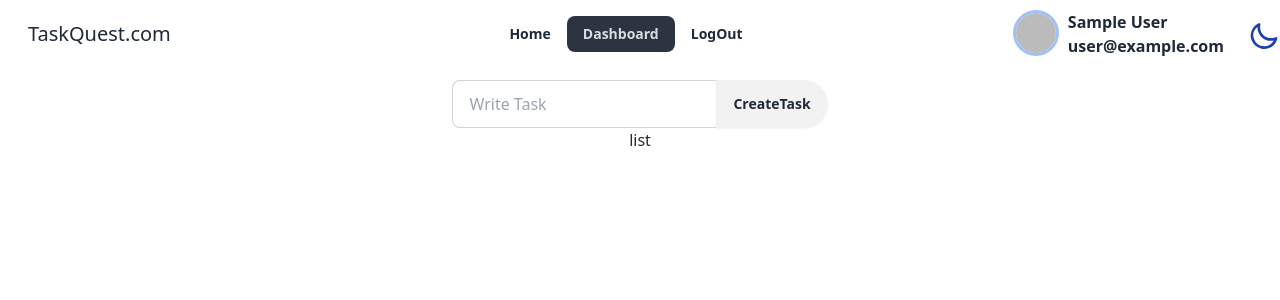
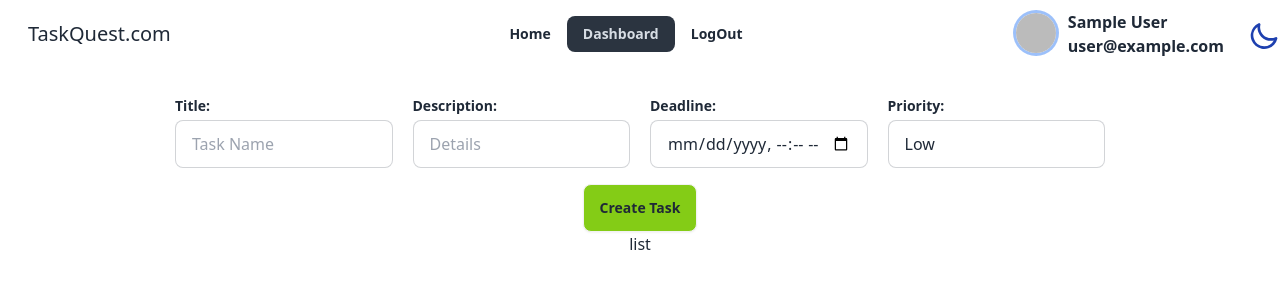
Before and after one commit to miranibrahim/Task-Management-Client, a React (Vite) app: page /dashboard in a window 1280 px wide. Shown: the top 300 px of the page. Built offline with nearby package versions, Linux system fonts and the light colour scheme; no server answers; sample sign-in values are in the browser's storage.

Commit message:
react hook form integrated

```diff
--- a/src/Component/AddTaskModal/CreateTask.jsx
+++ b/src/Component/AddTaskModal/CreateTask.jsx
@@ -1,54 +1,91 @@
 import { useContext } from "react";
-
 import useAxiosPublic from "../../Hooks/useAxiosPublic";
 import { AuthContext } from "../../Provider/AuthProvider";
 import toast, { Toaster } from "react-hot-toast";
+import { useForm } from "react-hook-form";
 
 const CreateTask = () => {
   const user = useContext(AuthContext);
   const axiosPublic = useAxiosPublic();
+  const { register, handleSubmit, reset } = useForm();
 
-  const handleSubmit = async (e) => {
-    e.preventDefault();
-    const form = e.target;
-    const taskName = form.task.value;
-    console.log(taskName);
-    if(taskName.length<3)
-    return toast.error("At least 3 character needed.");
-
+  const onSubmit = async (data) => {
+    console.log(data);
     const task = {
-      taskName: taskName,
+      title: data.title,
+      description: data.description,
+      deadline: data.deadline,
+      priority: data.priority,
       status: "todo",
       userEmail: user.user.email,
     };
-
-    try {
     const taskResult = await axiosPublic.post("/tasks", task);
     console.log(taskResult);
 
     if (taskResult.data.insertedId) {
       toast.success("Task Added Successfully");
-        form.reset();
-      }
-    } catch (error) {
-      console.error("Error submitting task:", error);
+      reset();
     }
   };
 
   return (
-    <div>
+    <div className="w-full mx-auto">
       <Toaster position="top-right" reverseOrder={false} />
-      <form onSubmit={handleSubmit} className="join">
+      <form onSubmit={handleSubmit(onSubmit)} className="mt-4 ">
+        <div className="w-3/4 mx-auto grid sm:grid-cols-1 md:grid-cols-2 lg:grid-cols-4 gap-5">
+          <div className="mb-4">
+            <label className="block text-sm font-semibold mb-1">Title:</label>
             <input
-          className="input input-bordered join-item"
               type="text"
-          name="task"
-          id="task"
-          placeholder="Write Task"
+              placeholder="Task Name"
+              {...register("title", { required: true })}
+              required
+              className="input input-bordered w-full"
             />
-        <button className="btn join-item rounded-r-full" type="submit">
-          CreateTask
+          </div>
+          <div className="mb-4">
+            <label className="block text-sm font-semibold mb-1">
+              Description:
+            </label>
+            <input
+              type="text"
+              placeholder="Details"
+              {...register("description", { required: true })}
+              required
+              className="input input-bordered w-full"
+            />
+          </div>
+
+          <div className="mb-4">
+            <label className="block text-sm font-semibold mb-1">
+              Deadline:
+            </label>
+            <input
+              type="datetime-local"
+              {...register("deadline", { required: true })}
+              className="input input-bordered w-full"
+            />
+          </div>
+
+          <div className="mb-4">
+            <label className="block text-sm font-semibold mb-1">
+              Priority:
+            </label>
+            <select
+              {...register("priority", { required: true })}
+              className="input input-bordered w-full"
+            >
+              <option value="low">Low</option>
+              <option value="moderate">Moderate</option>
+              <option value="high">High</option>
+            </select>
+          </div>
+        </div>
+        <div className="flex items-center justify-center">
+          <button type="submit" className="btn bg-lime-500 w-full md:w-auto ">
+            Create Task
           </button>
+        </div>
       </form>
     </div>
   );
--- a/src/Component/AddTaskModal/TaskList.jsx
+++ b/src/Component/AddTaskModal/TaskList.jsx
@@ -1,6 +1,10 @@
+import { useState } from "react";
 
 
-const TaskList = ({tasks, setTasks}) => {
+const TaskList = () => {
+    const [todo, setTodo] = useState([]);
+    const [ongoing, setOngoing] = useState([]);
+    const [completed, setCompleted] = useState([]);
     return (
         <div>
             list
```
Lines whose indentation alone changed are shown as unchanged.
